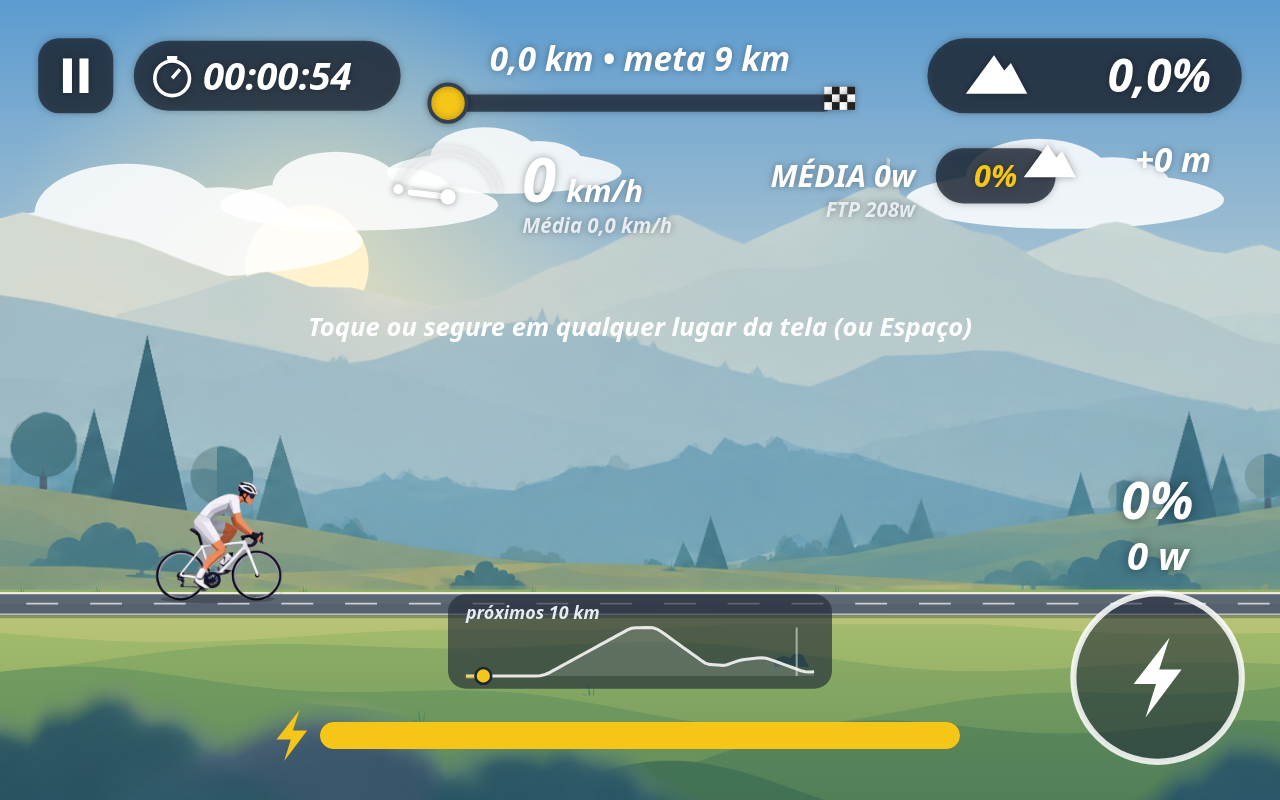
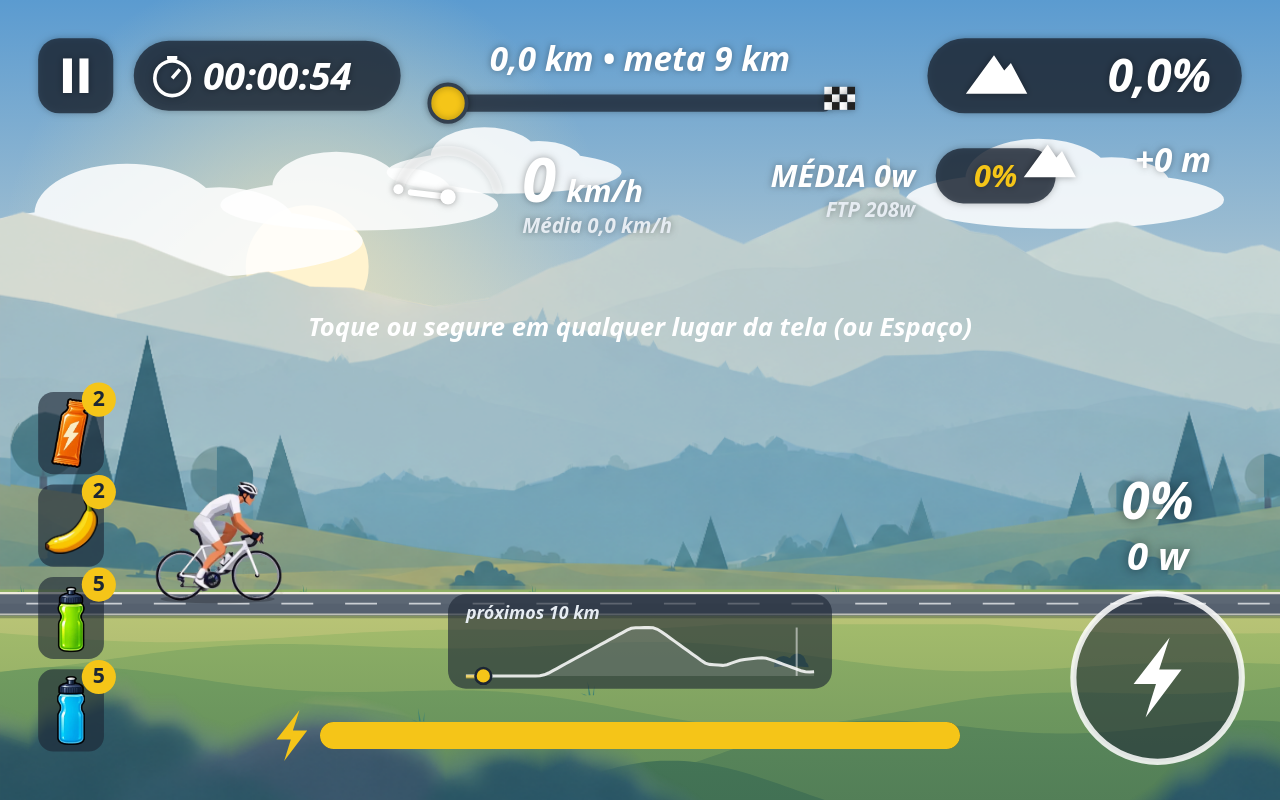
Before and after one commit to jezaoh/time-trial, a plain HTML site: page prototipos/2026-11-26/Cenario Parallax - Barra que Respira.html in a window 1280 px wide. Drawn offline with Linux system fonts and the light colour scheme; animation ran at ten frames a second.

Commit message:
Protótipo poly: itens (água, isotônico, banana, gel) com ajustes no menu e som
- Itens na coluna da esquerda (toque ou teclas 1–4); quantidade e efeito de cada um no menu AJUSTES
- Som: música, pedalada e roda livre em loop e som ao usar item; volumes e mudo no menu
- Imagens e sons copiados do jogo para itens/ e sons/ (o protótipo continua independente)

Co-Authored-By: Claude Opus 5.5 <noreply@anthropic.com>
Claude-Session: https://claude.ai/code/session_012giLYZ1kLpVq3xYwgBRroj

```diff
--- a/prototipos/2026-11-26/Cenario Parallax - Barra que Respira.html
+++ b/prototipos/2026-11-26/Cenario Parallax - Barra que Respira.html
@@ -60,14 +60,16 @@ canvas{position:fixed;inset:0;width:100%;height:100%;touch-action:none;display:b
 </aside>
 
 <script>
-const VERSAO='27/11/2026 00:47 estrada curva + barra única';
+const VERSAO='27/11/2026 01:10 itens + som';
 // ---------------------------------------------------------------------------------------------
 // Números ajustáveis
 const PADRAO={ftp:208,toque:5,morde:12,come:6,tauIn:.06,volta:.1,desg:15,dureza:2,cansa:2.5,vazio:3,
  sprintApos:1.5,fadBat:25,wSprint:22,cheia:20,
  ts:22,dist:9,zoomV:.12,empurra:1.5,vento:1,
  vis:23,tam:.4,faixa:.3,larg:22,incl:1,dia:4,neblina:1,
- nvSprint:2,nvFolego:3,nvRec:3,nvEsc:2};
+ nvSprint:2,nvFolego:3,nvRec:3,nvEsc:2,
+ aguaQ:5,aguaFad:8,aguaSeg:2,isoQ:5,isoFad:9,isoSta:12,bananaQ:2,bananaFad:6,bananaSta:40,gelQ:2,gelFrac:40,
+ som:1,musica:.5,efeitos:.8};
 const P=Object.assign({},PADRAO);
 const SLB=[
  ['ftp','Motor: FTP (W)',120,400,1,'Sua força de 1 hora. Tudo é medido em % dela.'],
@@ -104,7 +106,23 @@ const SL=[
  ['neblina','Neblina entre camadas',0,2,.1,'Névoa de profundidade nas montanhas.'],
  ['zoomV','Câmera afasta na velocidade',0,.6,.01,'Quanto a câmera abre quando está rápido.'],
  ['empurra','Empurrão da câmera',0,5,.1,'Acelerou: o ciclista avança na tela.'],
- ['vento','Linhas de vento',0,3,.1,'Riscos que passam acima de ~25 km/h.']];
+ ['vento','Linhas de vento',0,3,.1,'Riscos que passam acima de ~25 km/h.'],
+ ['ITENS (valem ao reiniciar)'],
+ ['aguaQ','Água: garrafas',0,10,1,'Quantas na largada. Tecla 1.'],
+ ['aguaFad','Água: tira de fadiga',0,30,1,'Devolve isso do teto da barra, aos poucos.'],
+ ['aguaSeg','Água: duração do gole (s)',.5,6,.5,'Em quanto tempo o efeito entra.'],
+ ['isoQ','Isotônico: goles',0,10,1,'Quantos na largada. Tecla 2.'],
+ ['isoFad','Isotônico: tira de fadiga',0,30,1,'Por gole.'],
+ ['isoSta','Isotônico: devolve de stamina',0,60,1,'Por gole, enche a barra na hora (1,5 s).'],
+ ['bananaQ','Banana: quantidade',0,10,1,'Tecla 3.'],
+ ['bananaFad','Banana: tira de fadiga',0,30,1,''],
+ ['bananaSta','Banana: devolve de stamina',0,100,1,'Enche a barra (em 1,5 s).'],
+ ['gelQ','Gel: quantidade',0,10,1,'Tecla 4.'],
+ ['gelFrac','Gel: tira da fadiga acumulada (%)',0,100,1,'Na hora. 2º gel rende 75%, 3º 55%, depois 40%.'],
+ ['SOM'],
+ ['som','Som ligado',0,1,1,'0 = mudo.'],
+ ['musica','Volume da música',0,1,.05,''],
+ ['efeitos','Volume dos efeitos',0,1,.05,'Pedalada, roda livre e itens.']];
 // ---------------------------------------------------------------------------------------------
 // Imagens: camadas da arte (todas 3344×941, alinhadas e emendáveis) + sprite pedalando (17 quadros 320×292)
 const IW=3344,IH=941,FW=320,FH=292,NQ=17,PE=284; // PE = linha do pneu no quadro
@@ -114,6 +132,7 @@ const CAM=[['02-montanhas-distantes',.06,.30,.03],['03-montanhas-intermediarias'
  ['05-campo-e-arvores',.45,0,.16]].map(([n,f,nev,fv])=>({img:carrega('cenario-parallax/'+n+'.png'),f,nev,fv}));
 const FRENTE={img:carrega('cenario-parallax/08-vegetacao-desfocada.png'),f:1.7};
 const SPR=carrega('ciclista branco/sprite pedalando/pedalando_sheet.webp');
+const ITEM=[['agua','Digit1'],['iso','Digit2'],['banana','Digit3'],['gel','Digit4']].map(([id,k])=>({id,k,img:carrega('itens/'+id+'.webp')}));
 const ok=i=>i.complete&&i.naturalWidth>0;
 // ---------------------------------------------------------------------------------------------
 // Terreno (igual ao protótipo): subida → topo → descida → vale
@@ -142,7 +161,8 @@ function hv(x){if(x<=0)return 0;if(HVi!==P.incl){HV=[0];HVi=P.incl}estende(x+DX*
 // ---------------------------------------------------------------------------------------------
 let S,FX,pausado=false;
 function reiniciar(){terrenoNovo();S={t:0,x:0,v:0,pw:0,hold:false,holdT:0,mord:0,acum:0,teto:100,soma:0,pico:0,tw:9999,holdAnt:false,sprintAnt:false,
- zoom:1,kmhAnt:0,acc:0,camOff:0,roll:0,ang:0,quadro:0,fim:false,ganho:0};FX={vento:[],po:[],ventoAcum:0,poAcum:0}}
+ zoom:1,kmhAnt:0,acc:0,camOff:0,roll:0,ang:0,quadro:0,fim:false,ganho:0,
+ it:{agua:P.aguaQ,iso:P.isoQ,banana:P.bananaQ,gel:P.gelQ},efe:[],nGel:0,msg:null};FX={vento:[],po:[],ventoAcum:0,poAcum:0}}
 // ---------------------------------------------------------------------------------------------
 const CRR=.004,CDA=.30,RHO=1.2,GRV=9.81,ETA=.97,KIN=6;
 const clamp=(v,a,b)=>Math.max(a,Math.min(b,v));
@@ -174,6 +194,9 @@ function passo(dt){
  else{S.acum=0;S.mord*=Math.exp(-dt*bd.rec/(P.volta*dur))}
  if(S.hold&&b<3)S.teto-=P.vazio*bd.fol*dt;   // segurando com a barra vazia: a fadiga avança rápido até quebrar
  S.teto=Math.max(0,S.teto-P.desg/60*Math.pow(Math.max(0,(Math.min(r,1.5)-.4)/.6),2)*bd.fol*dt);
+ // itens: efeito aos poucos (fadiga volta para o teto; stamina enche a barra)
+ S.efe=S.efe.filter(e=>{const k=Math.min(1,dt/e.seg);const qf=Math.min(e.fad,e.f0*k),qs=Math.min(e.sta,e.s0*k);
+  e.fad-=qf;e.sta-=qs;S.teto=Math.min(100,S.teto+qf);S.mord=Math.max(0,S.mord-qs);return e.fad>.01||e.sta>.01});
  S.mord=clamp(S.mord,0,S.teto);
  if(S.teto<=.5&&!S.fim){S.fim=true;abrePausa('QUEBROU','Acabou o fôlego no km '+fmt(S.x/1000,1));return}
  const M=bd.massa,g=rampa(S.x)/100,sn=g/Math.sqrt(1+g*g),cs=1/Math.sqrt(1+g*g),alt0=alt(S.x);
@@ -341,7 +364,7 @@ function desenhaCiclista(s,dt,u){
 }
 // ---------------------------------------------------------------------------------------------
 // HUD no estilo da referência
-let botPausa={x:0,y:0,w:0,h:0},botRaio={x:0,y:0,r:0};
+let botPausa={x:0,y:0,w:0,h:0},botRaio={x:0,y:0,r:0},botItens=[];
 function hud(u){
  const F=P.ftp,kmh=S.v*3.6,m=22*u+10,media=S.t>0?S.soma/S.t:0,PL='rgba(28,38,52,.78)';
  ctx.save();ctx.shadowColor='rgba(0,0,0,.35)';ctx.shadowBlur=6*u;
@@ -402,6 +425,15 @@ function hud(u){
  txt(fmt(S.pw,0)+' w',bX,bYr-br-18*u,30*u,'#fff','center');
  ctx.restore();
  if(S.t<4)txt('Toque ou segure em qualquer lugar da tela (ou Espaço)',W/2,H*.42,20*u,'#fff','center',700);
+ // itens: coluna no canto esquerdo (toque no item ou teclas 1–4)
+ const ih=58*u+8,iw=ih*.8;botItens=[];
+ ITEM.forEach((I,i)=>{const x=m,y=H-m-(i+1)*(ih+8*u),n=S.it[I.id],ativo=S.efe.some(e=>e.id===I.id);botItens.push({id:I.id,x,y,w:iw,h:ih});
+  rr(ctx,x,y,iw,ih,12*u);ctx.fillStyle=ativo?'rgba(245,197,24,.55)':'rgba(28,38,52,.62)';ctx.fill();
+  if(ok(I.img)){const im=I.img,k2=Math.min((iw-10*u)/im.width,(ih-10*u)/im.height);ctx.globalAlpha=n?1:.3;
+   ctx.drawImage(im,x+iw/2-im.width*k2/2,y+ih/2-im.height*k2/2,im.width*k2,im.height*k2);ctx.globalAlpha=1}
+  ctx.beginPath();ctx.arc(x+iw-4*u,y+6*u,11*u+3,0,7);ctx.fillStyle=n?'#f5c518':'#55606e';ctx.fill();
+  txt(String(n),x+iw-4*u,y+11*u,15*u+2,'#1c2634','center',800,false)});
+ if(S.msg&&S.t-S.msg.t<1.6){ctx.globalAlpha=clamp(1.6-(S.t-S.msg.t),0,1);ctx.font='italic 800 '+(22*u)+'px system-ui,sans-serif';const mw=ctx.measureText(S.msg.txt).width+36*u;pilula(W/2-mw/2,H*.5-26*u,mw,36*u,'rgba(20,30,44,.82)');txt(S.msg.txt,W/2,H*.5,22*u,'#8fe0ff','center');ctx.globalAlpha=1}
 }
 function perfil(u,m){
  const pw=Math.min(W*.3,440*u),ph=66*u+10,bh=18*u+4,px=W/2-pw/2,py=H-m-bh-10*u-26*u-ph;
@@ -423,17 +455,43 @@ function recorde(){try{return +localStorage.getItem('cenario_rec_'+P.dist)||0}ca
 function chegada(){S.fim=true;const t=S.t*P.ts,r=recorde();let novo=!r||t<r;if(novo)try{localStorage.setItem('cenario_rec_'+P.dist,t)}catch(e){}
  abrePausa('CHEGADA',relogio(t)+(novo?' • novo recorde!':' • recorde '+relogio(r)))}
 // ---------------------------------------------------------------------------------------------
+// ---------------------------------------------------------------------------------------------
+// Itens
+const GEL_RENDE=[1,.75,.55,.4];
+function usar(id){if(pausado||S.fim||!S.it[id]||S.efe.some(e=>e.id===id))return;S.it[id]--;let txtm='';
+ if(id==='gel'){const k=GEL_RENDE[Math.min(S.nGel++,3)],q=(100-S.teto)*P.gelFrac/100*k;S.teto=Math.min(100,S.teto+q);txtm='GEL −'+fmt(q,0)+' FADIGA'+(k<1?' (rendeu '+Math.round(k*100)+'%)':'')}
+ else{const f=id==='agua'?P.aguaFad:id==='iso'?P.isoFad:P.bananaFad,s=id==='agua'?0:id==='iso'?P.isoSta:P.bananaSta;
+  S.efe.push({id,fad:f,sta:s,f0:f,s0:s,seg:id==='agua'?P.aguaSeg:1.5});
+  txtm=(id==='agua'?'ÁGUA':id==='iso'?'ISOTÔNICO':'BANANA')+' −'+f+' FADIGA'+(s?' · +'+s+' STAMINA':'')}
+ S.msg={t:S.t,txt:txtm};som('bonus');if(navigator.vibrate)try{navigator.vibrate(18)}catch(e){}}
+// ---------------------------------------------------------------------------------------------
+// Som (Web Audio, liga no 1º toque): música, pedalada e roda livre em loop, "bonus" ao usar item
+let AC=null,gMus,gSfx,BUF={},LP={};
+function somLiga(){if(AC){if(AC.state==='suspended')AC.resume();return}
+ try{AC=new(window.AudioContext||window.webkitAudioContext)()}catch(e){return}
+ gMus=AC.createGain();gSfx=AC.createGain();gMus.gain.value=0;gSfx.gain.value=0;gMus.connect(AC.destination);gSfx.connect(AC.destination);
+ ['game','pedal','freewheel','bonus'].forEach(k=>fetch('sons/'+k+'.mp3').then(r=>r.arrayBuffer()).then(b=>new Promise((ok,no)=>AC.decodeAudioData(b,ok,no)))
+  .then(d=>{BUF[k]=d;if(k!=='bonus'){const s=AC.createBufferSource();s.buffer=d;s.loop=true;const g=AC.createGain();g.gain.value=0;s.connect(g);g.connect(k==='game'?gMus:gSfx);s.start();LP[k]={s,g}}}).catch(()=>{}))}
+function som(k){if(!AC||!BUF[k])return;const s=AC.createBufferSource();s.buffer=BUF[k];s.connect(gSfx);s.start()}
+function somTick(){if(!AC)return;const t=AC.currentTime,kmh=S.v*3.6,on=P.som>.5,cor=!pausado&&!S.fim,
+ ped=cor&&S.pw>=25?clamp(.3+kmh/45*.7,0,1):0,livre=cor&&S.pw<25&&kmh>3?clamp(.35+kmh/50*.65,0,1):0;
+ gMus.gain.setTargetAtTime(on?P.musica*.5*(pausado?.4:1):0,t,.1);gSfx.gain.setTargetAtTime(on?P.efeitos:0,t,.08);
+ if(LP.pedal){LP.pedal.g.gain.setTargetAtTime(ped*.85,t,.12);LP.pedal.s.playbackRate.setTargetAtTime(clamp(.75+kmh/40*.55,.7,1.5),t,.15)}
+ if(LP.freewheel){LP.freewheel.g.gain.setTargetAtTime(livre*1.2,t,.12);LP.freewheel.s.playbackRate.setTargetAtTime(clamp(.8+kmh/50*.5,.7,1.4),t,.15)}
+ if(LP.game)LP.game.g.gain.setTargetAtTime(1,t,.3)}
 const pausaEl=document.getElementById('pausa');
 function abrePausa(t='PAUSA',sub=''){pausado=true;document.getElementById('pTit').textContent=t;document.getElementById('pSub').textContent=sub;
  document.getElementById('continuar').hidden=S.fim;pausaEl.hidden=false;dedos.clear();teclado=false;atualizaHold()}
 function fechaPausa(){pausaEl.hidden=true;pausado=false;ult=performance.now()}
 const dedos=new Set();let teclado=false;
 function atualizaHold(){const h=dedos.size>0||teclado;if(h&&!S.hold&&navigator.vibrate)try{navigator.vibrate(10)}catch(e){}S.hold=h}
-cv.addEventListener('pointerdown',e=>{e.preventDefault();const p=botPausa;
+cv.addEventListener('pointerdown',e=>{e.preventDefault();somLiga();const p=botPausa;
  if(e.clientX>=p.x&&e.clientX<=p.x+p.w&&e.clientY>=p.y&&e.clientY<=p.y+p.h){abrePausa();return}
+ for(const b of botItens)if(e.clientX>=b.x&&e.clientX<=b.x+b.w&&e.clientY>=b.y&&e.clientY<=b.y+b.h){usar(b.id);return}
  dedos.add(e.pointerId);try{cv.setPointerCapture(e.pointerId)}catch(_){}atualizaHold()});
 ['pointerup','pointercancel','lostpointercapture'].forEach(n=>cv.addEventListener(n,e=>{dedos.delete(e.pointerId);atualizaHold()}));
-addEventListener('keydown',e=>{if(e.code==='Space'&&!pausado){e.preventDefault();teclado=true;atualizaHold()}
+addEventListener('keydown',e=>{somLiga();if(e.code==='Space'&&!pausado){e.preventDefault();teclado=true;atualizaHold()}
+ for(const I of ITEM)if(e.code===I.k||e.code==='Numpad'+I.k.slice(5))usar(I.id);
  if(e.code==='Escape'||e.code==='KeyP'){pausado?(!S.fim&&fechaPausa()):abrePausa()}});
 addEventListener('keyup',e=>{if(e.code==='Space'){teclado=false;atualizaHold()}});
 cv.addEventListener('contextmenu',e=>e.preventDefault());
@@ -466,7 +524,7 @@ document.getElementById('ver').textContent='Versão '+VERSAO;
 // ---------------------------------------------------------------------------------------------
 tam();reiniciar();montaPainel();
 let ult=performance.now();
-function loop(t){const dt=Math.min(.05,(t-ult)/1000);ult=t;if(!pausado)passo(dt);desenha(pausado?0:dt);requestAnimationFrame(loop)}
+function loop(t){const dt=Math.min(.05,(t-ult)/1000);ult=t;if(!pausado)passo(dt);desenha(pausado?0:dt);somTick();requestAnimationFrame(loop)}
 requestAnimationFrame(loop);
 </script>
 </body></html>
```
Also changed, not shown: prototipos/2026-11-26/itens/agua.webp (added), prototipos/2026-11-26/itens/banana.webp (added), prototipos/2026-11-26/itens/gel.webp (added), prototipos/2026-11-26/itens/iso.webp (added), 4 other files.
